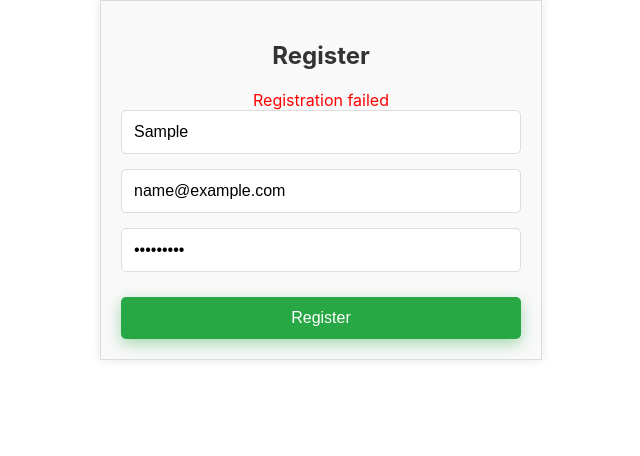
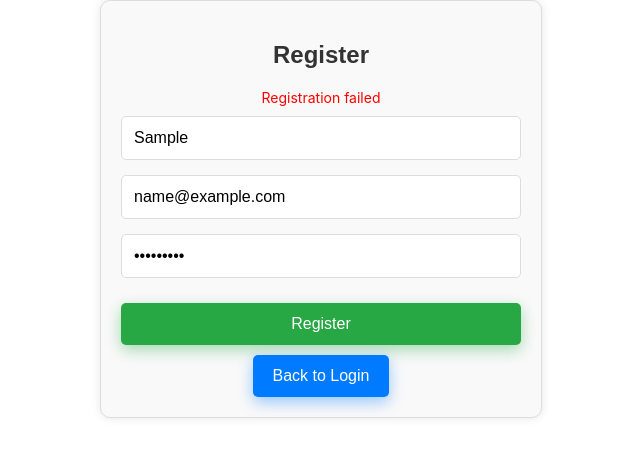
Before and after one commit to codearora/Invoice-Generator, a React (Create React App) app in the folder frontend/: page /register in a window 1280 px wide. Both pictures are taken after typing "Sample", "name@example.com", "Sample123" into the empty fields and a click on the button "Register". Shown: the top 456 px of the page, without its empty margins (319-959 px from the left). Built offline with nearby package versions, Linux system fonts and the light colour scheme; no server answers.

Commit message:
added back to login in register

```diff
--- a/frontend/src/components/AddProduct.css
+++ b/frontend/src/components/AddProduct.css
@@ -16,6 +16,17 @@ h1 {
     margin-bottom: 20px;
     font-family: 'Arial', sans-serif;
     font-size: 24px;
+}
+
+.user-info {
+    text-align: left;
+    margin-bottom: 20px;
+    font-family: 'Arial', sans-serif;
+    font-size: 16px;
+}
+
+.user-info p {
+    margin: 0;
 }
 
 form {
--- a/frontend/src/components/Register.css
+++ b/frontend/src/components/Register.css
@@ -8,35 +8,66 @@
     border: 1px solid #ddd;
     box-shadow: 0 0 10px rgba(0, 0, 0, 0.1);
     text-align: center;
+    border-radius: 10px;
 }
 
 h2 {
     color: #333;
+    margin-bottom: 20px;
+    font-family: 'Arial', sans-serif;
 }
 
 form {
     display: flex;
     flex-direction: column;
-    gap: 10px;
+    gap: 15px;
 }
 
 input {
-    padding: 10px;
+    padding: 12px;
     border: 1px solid #ddd;
     border-radius: 5px;
+    font-size: 16px;
+    transition: border-color 0.3s;
+}
+
+input:focus {
+    border-color: #007bff;
+    outline: none;
 }
 
 button {
-    padding: 10px 20px;
+    padding: 12px 20px;
     border: none;
     border-radius: 5px;
     cursor: pointer;
-    background-color: #007bff;
-    color: white;
+    font-size: 16px;
+    transition: background-color 0.3s, box-shadow 0.3s;
     margin-top: 10px;
 }
 
-p {
+button[type="submit"] {
+    background-color: #28a745;
+    color: white;
+}
+
+button[type="submit"]:hover {
+    background-color: #218838;
+}
+
+.back-button {
+    background-color: #007bff;
+    color: white;
+    box-shadow: 0 5px 15px rgba(0, 123, 255, 0.4);
+    margin-top: 10px;
+}
+
+.back-button:hover {
+    background-color: #0056b3;
+}
+
+.error-message {
     color: red;
-    margin: 0;
+    font-size: 14px;
+    margin-bottom: 10px;
 }
--- a/frontend/src/components/Register.js
+++ b/frontend/src/components/Register.js
@@ -36,10 +36,14 @@ function Register() {
         }
     };
 
+    const handleBackToLogin = () => {
+        navigate('/login'); // Navigate to login page
+    };
+
     return (
         <div className="register-container">
             <h2>Register</h2>
-            {error && <p>{error}</p>}
+            {error && <p className="error-message">{error}</p>}
             <form onSubmit={handleSubmit}>
                 <input
                     type="text"
@@ -67,6 +71,7 @@ function Register() {
                 />
                 <button type="submit">Register</button>
             </form>
+            <button className="back-button" onClick={handleBackToLogin}>Back to Login</button>
         </div>
     );
 }
```
